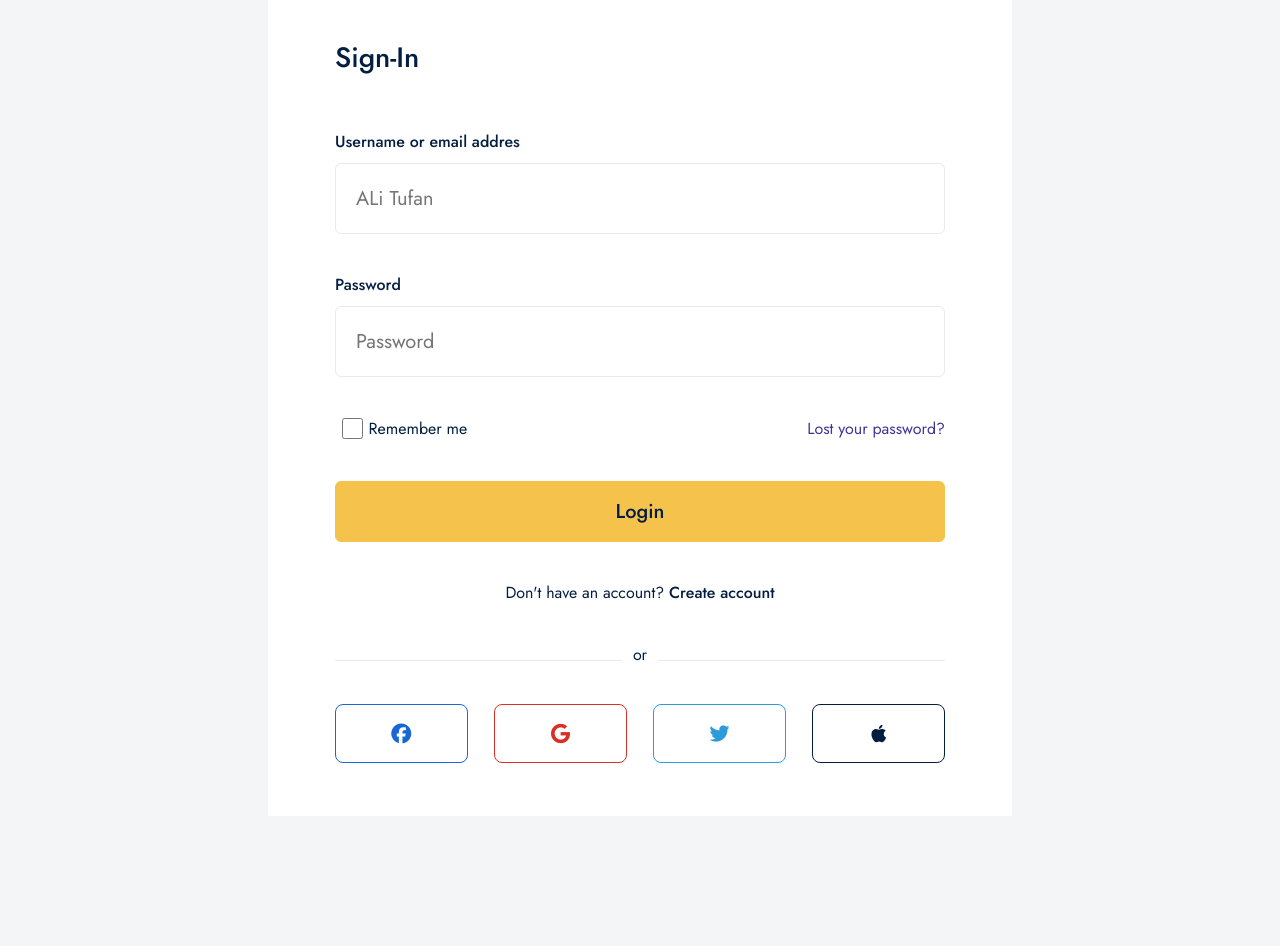
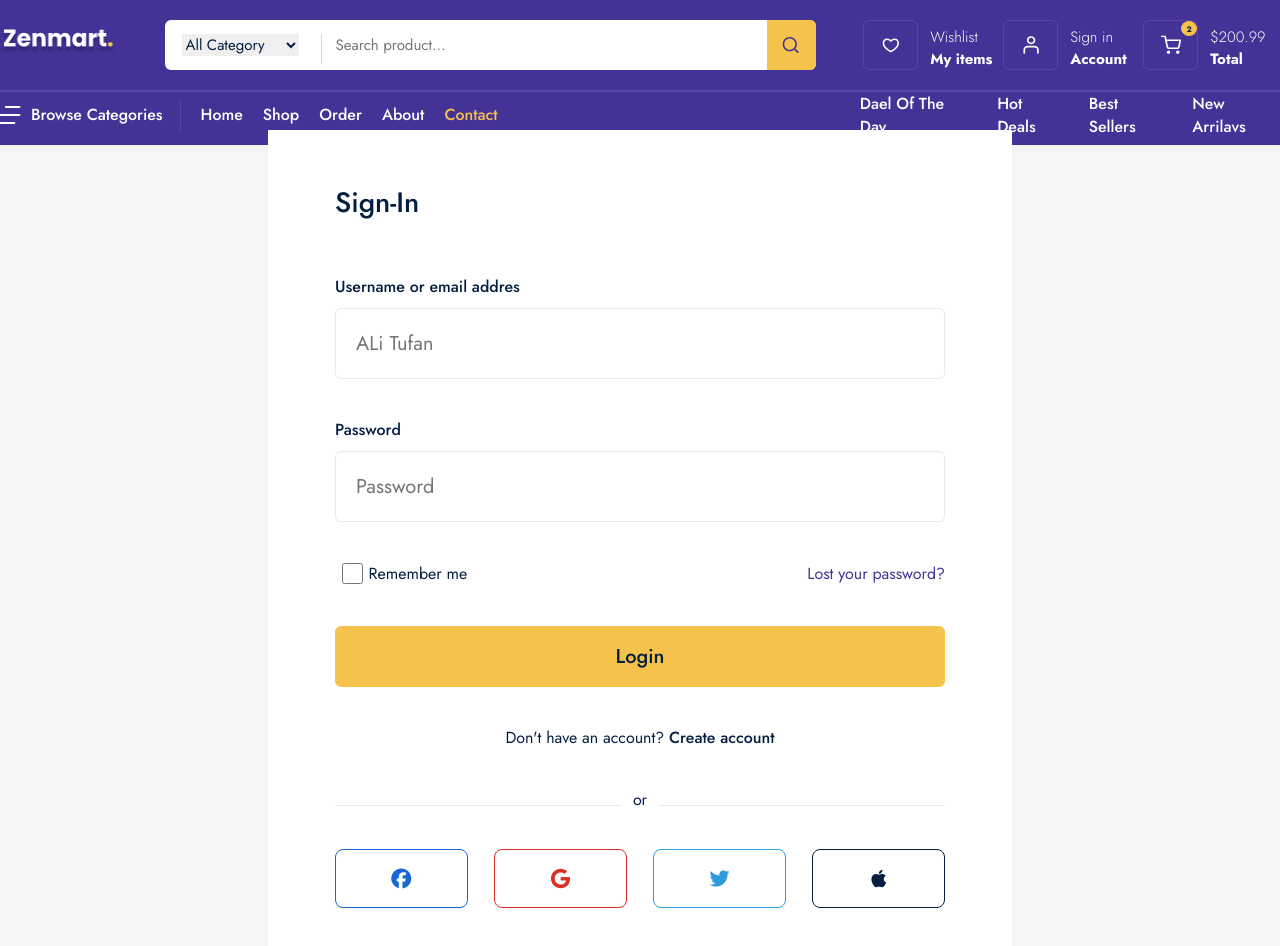
Before and after one commit to kazakov7/zenmart, a plain HTML site: page other/login.html in a window 1280 px wide. Before the commit the page ends 816 px from the top, so only its background shows below. Drawn offline with Linux system fonts and the light colour scheme.

Commit message:
Added a navbar to the login and sign up pages

```diff
--- a/other/login.html
+++ b/other/login.html
@@ -26,6 +26,89 @@
     </head>
   </head>
   <body>
+    <!-- NAvbar Frame -->
+    <div class="navbar_frame">
+      <div class="container">
+        <div class="navbar_top">
+          <img src="../public/images/icons/logo.png" alt="" />
+
+          <div class="navbar_search_frame">
+            <div class="navbar_search">
+              <div class="select_category">
+                <select name="" id="">
+                  <option value="all" selected>All Category</option>
+                  <option value="computer">Computer</option>
+                </select>
+              </div>
+              <input type="text" placeholder="Search product..." />
+            </div>
+
+            <div class="navbar_search_icon">
+              <img src="../public/images/icons/search.svg" alt="" />
+            </div>
+          </div>
+          <div class="nav_top_menu">
+            <a href="../order/cart.html">
+              <div class="top_menu_box">
+                <div class="box_icon_box">
+                  <img src="../public/images/icons/heart.svg" alt="" />
+                </div>
+                <div class="box_menu_info">
+                  <span>Wishlist</span>
+                  <strong>My items</strong>
+                </div>
+              </div>
+            </a>
+
+            <a href="../other/login.html">
+              <div class="top_menu_box">
+                <div class="box_icon_box">
+                  <img src="../public/images/icons/profile.svg" alt="" />
+                </div>
+                <div class="box_menu_info">
+                  <span>Sign in</span>
+                  <strong>Account</strong>
+                </div>
+              </div>
+            </a>
+            <a href="../order/cart.html">
+              <div class="top_menu_box">
+                <div class="box_icon_box">
+                  <div class="cart_count">2</div>
+                  <img src="../public/images/icons/shopping-cart.svg" alt="" />
+                </div>
+
+                <div class="box_menu_info">
+                  <span>$200.99</span>
+                  <strong>Total</strong>
+                </div>
+              </div>
+            </a>
+          </div>
+        </div>
+        <hr />
+        <div class="navbar_bottom">
+          <div class="browse_box">
+            <img src="../public/images/icons/browse.svg" alt="" />
+            <span>Browse Categories</span>
+          </div>
+          <div class="navbar_route_menu">
+            <a href="../index.html">Home</a>
+            <a href="./all.html">Shop</a>
+            <a href="../order/cart.html">Order</a>
+            <a href="../other/about.html">About</a>
+            <a href="../other/contact.html" class="yellow">Contact</a>
+          </div>
+
+          <div class="sorting_menu">
+            <span>Dael of the Day</span>
+            <span>Hot Deals</span>
+            <span>best Sellers</span>
+            <span>New Arrilavs</span>
+          </div>
+        </div>
+      </div>
+    </div>
     <section class="login_page">
       <div class="container">
         <div class="login_head">
--- a/public/css/command.css
+++ b/public/css/command.css
@@ -15,6 +15,7 @@ p {
 }
 * {
   box-sizing: border-box;
+  transition: 0.2s;
 }
 .hr_line {
   margin: 30px 0;
```
Also changed, not shown: index.html (+3 -1 lines), other/sign_up.html (+83 -0 lines), 1 other file.
